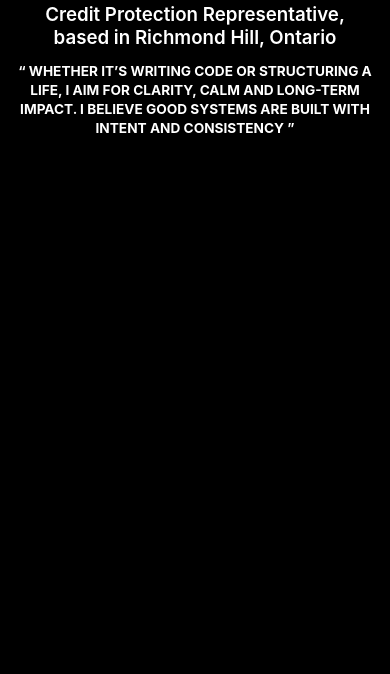
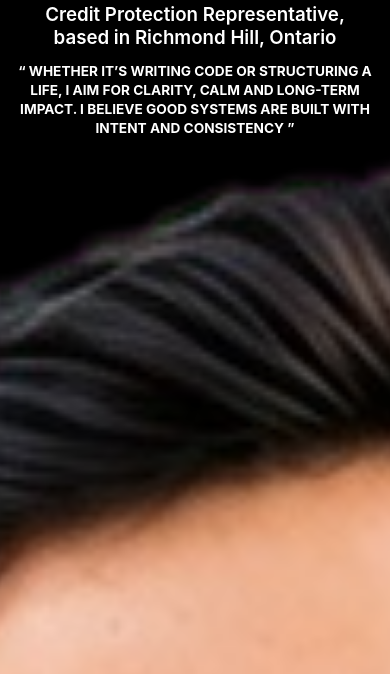
Before and after one commit to mang0088/Pratik-Portfolio, a plain HTML site: page index.html in a window 390 px wide. Shown: the part 170-844 px from the top of the page. Drawn offline with Linux system fonts and the light colour scheme; a web font is replaced by a local one.

Commit message:
Refine portrait positioning on mobile

```diff
--- a/index.html
+++ b/index.html
@@ -98,7 +98,7 @@ const targets=document.querySelectorAll('.reveal');
 if(!motionQuery.matches&&'IntersectionObserver' in window){document.documentElement.classList.add('js');const halfObserver=new IntersectionObserver(entries=>entries.forEach(entry=>{if(entry.isIntersecting){entry.target.classList.add('is-visible');halfObserver.unobserve(entry.target);}}),{threshold:.5});const anyObserver=new IntersectionObserver(entries=>entries.forEach(entry=>{if(entry.isIntersecting){entry.target.classList.add('is-visible');anyObserver.unobserve(entry.target);}}),{threshold:0});targets.forEach(el=>(el.dataset.threshold==='0'?anyObserver:halfObserver).observe(el));}else{targets.forEach(el=>el.classList.add('is-visible'));}
 /* Portrait tracks scroll progress continuously; control state changes independently. */
 const hero=document.getElementById('hero'),info=document.getElementById('content'),portrait=document.querySelector('.portrait'),portraitStage=document.querySelector('.portrait-stage'),scrollButton=document.querySelector('.scroll-control');let queued=false;
-function updatePortrait(){const isPhone=phoneQuery.matches,viewportHeight=window.innerHeight,stageWidth=portraitStage.clientWidth,gutter=parseFloat(getComputedStyle(document.documentElement).getPropertyValue('--gutter'))||0,about=document.getElementById('about'),heroMain=document.querySelector('.hero-main'),heroQuote=document.querySelector('.hero-quote'),scrollPadding=parseFloat(getComputedStyle(document.documentElement).scrollPaddingTop)||0,aboutMargin=parseFloat(getComputedStyle(about).scrollMarginTop)||0,scrollRange=isPhone?Math.max(1,about.offsetTop-scrollPadding-aboutMargin):Math.max(hero.offsetHeight,1),progress=Math.max(0,Math.min(1,isPhone?window.scrollY/scrollRange:(window.scrollY-hero.offsetTop+scrollPadding+aboutMargin)/scrollRange)),startHeight=viewportHeight*(isPhone?1.5:2),endHeight=viewportHeight*.9,height=startHeight+(endHeight-startHeight)*progress,left=stageWidth*.5+(stageWidth-gutter-stageWidth*.5)*progress,startTop=isPhone?heroQuote.getBoundingClientRect().bottom+4:0,top=startTop*(1-progress)+viewportHeight*.5*progress,translateX=-50-50*progress,translateY=-50*progress;portrait.style.left=left+'px';portrait.style.top=top+'px';portrait.style.width=height*(528/1936)+'px';portrait.style.height=height+'px';portrait.style.transform='translate('+translateX+'%, '+translateY+'%)';}
+function updatePortrait(){const isPhone=phoneQuery.matches,viewportHeight=window.innerHeight,stageWidth=portraitStage.clientWidth,gutter=parseFloat(getComputedStyle(document.documentElement).getPropertyValue('--gutter'))||0,about=document.getElementById('about'),heroMain=document.querySelector('.hero-main'),heroQuote=document.querySelector('.hero-quote'),scrollPadding=parseFloat(getComputedStyle(document.documentElement).scrollPaddingTop)||0,aboutMargin=parseFloat(getComputedStyle(about).scrollMarginTop)||0,scrollRange=isPhone?Math.max(1,about.offsetTop-scrollPadding-aboutMargin):Math.max(hero.offsetHeight,1),progress=Math.max(0,Math.min(1,isPhone?window.scrollY/scrollRange:(window.scrollY-hero.offsetTop+scrollPadding+aboutMargin)/scrollRange)),startHeight=viewportHeight*(isPhone?1.5:2),endHeight=viewportHeight*.9,height=startHeight+(endHeight-startHeight)*progress,left=stageWidth*.5+(stageWidth-gutter-stageWidth*.5)*progress,startTop=isPhone?heroQuote.getBoundingClientRect().bottom+5-startHeight*(282/1936):0,top=startTop*(1-progress)+viewportHeight*.5*progress,translateX=-50-50*progress,translateY=-50*progress;portrait.style.left=left+'px';portrait.style.top=top+'px';portrait.style.width=height*(528/1936)+'px';portrait.style.height=height+'px';portrait.style.transform='translate('+translateX+'%, '+translateY+'%)';}
 function updateScroll(){queued=false;updatePortrait();const boundary=info.getBoundingClientRect().top,past=boundary<=window.innerHeight*.5;document.body.classList.toggle('scrolled',past);scrollButton.textContent=past?'Back to Top':'Scroll';scrollButton.dataset.destination=past?'hero':'content';scrollButton.setAttribute('aria-label',past?'Scroll back to the top':'Scroll to the content');}
 function requestUpdate(){if(!queued){queued=true;requestAnimationFrame(updateScroll);}}
 window.addEventListener('scroll',requestUpdate,{passive:true});window.addEventListener('resize',requestUpdate,{passive:true});updateScroll();
```
